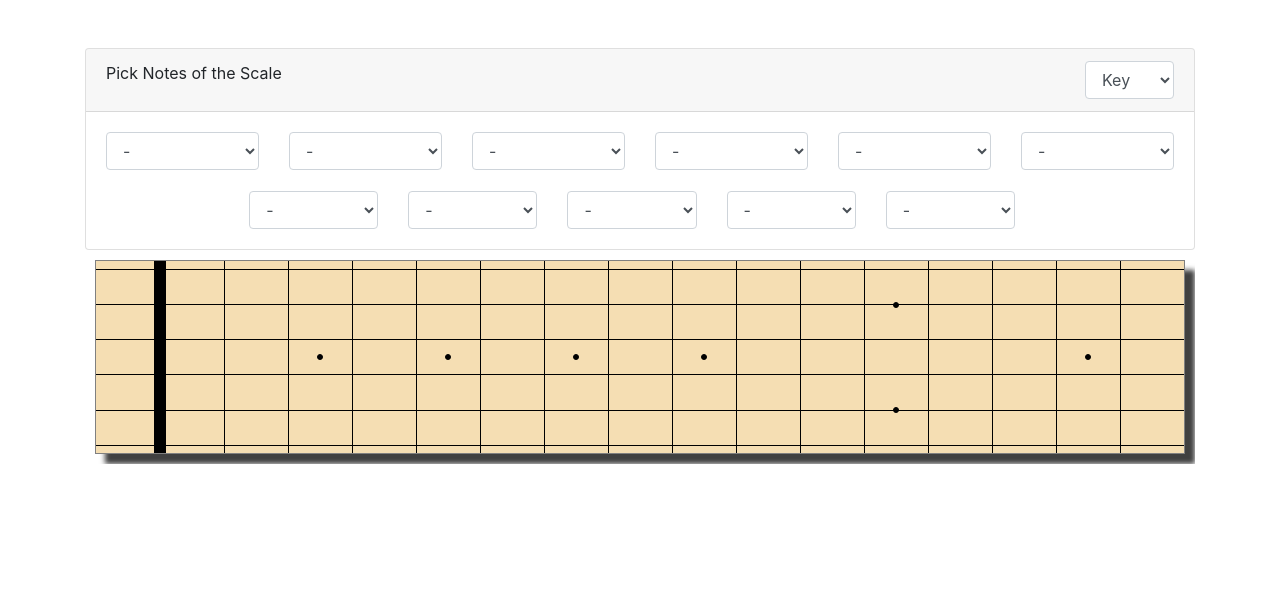
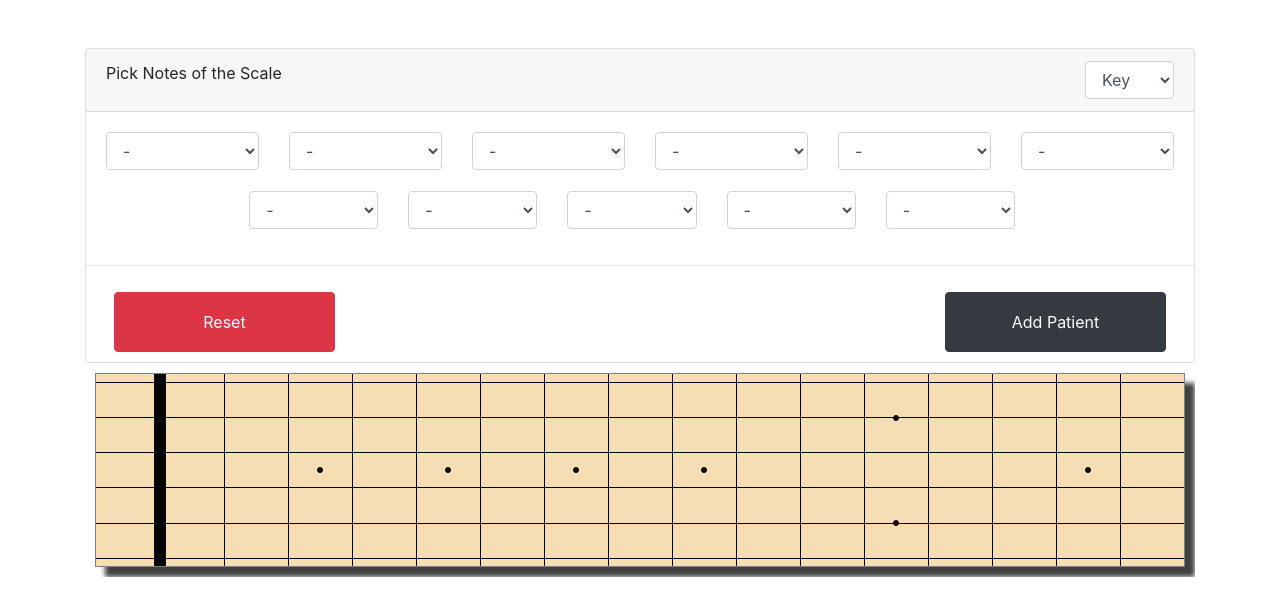
Before and after one commit to hasnainroopawalla/Music-Scales, a Flask app: page /scalefinder in a window 1280 px wide. Shown: the part 56-658 px from the top of the page. Run offline with Flask 2, Linux system fonts and the light colour scheme; some libraries are stand-ins or nearby versions.

Commit message:
Update scalefinder.html

```diff
--- a/templates/scalefinder.html
+++ b/templates/scalefinder.html
@@ -48,7 +48,6 @@
     <div class="card">
         <div class="card-header">
          Pick Notes of the Scale
-
                        <select class="col-lg-1 form-control float-lg-right" name="key" id="key">
                             <option value="0">Key</option>
                             <option value="C">C</option>
@@ -260,6 +259,13 @@
 
             </div>
     </div>
+    <hr>
+    <div class="float-lg-right">
+            <button onclick="" class="float-lg-right btn btn-dark" type="submit">Add Patient</button>
+            <button type="reset" class="btn btn-danger">Reset</button>
+        </div>
+
+
     </div>
     <div class="my-fretboard-js"></div>
   </div>
```
